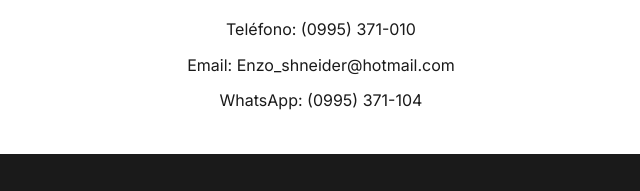
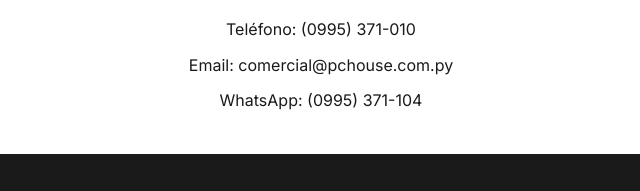
Before and after one commit to 11000101001001/link-de-contactos, a plain HTML site: page index.html in a window 1280 px wide. Shown: the part 2370-2561 px from the top of the page, 319-959 px from the left. Drawn offline with Linux system fonts and the light colour scheme.

Commit message:
Update index.html

```diff
--- a/index.html
+++ b/index.html
@@ -254,7 +254,7 @@
   <section class="contact-info">
     <h2>Contacto</h2>
     <p>Teléfono: (0995) 371-010</p>
-    <p>Email: Enzo_shneider@hotmail.com</p>
+    <p>Email: comercial@pchouse.com.py</p>
     <p>WhatsApp: (0995) 371-104</p>
   </section>
 
```
